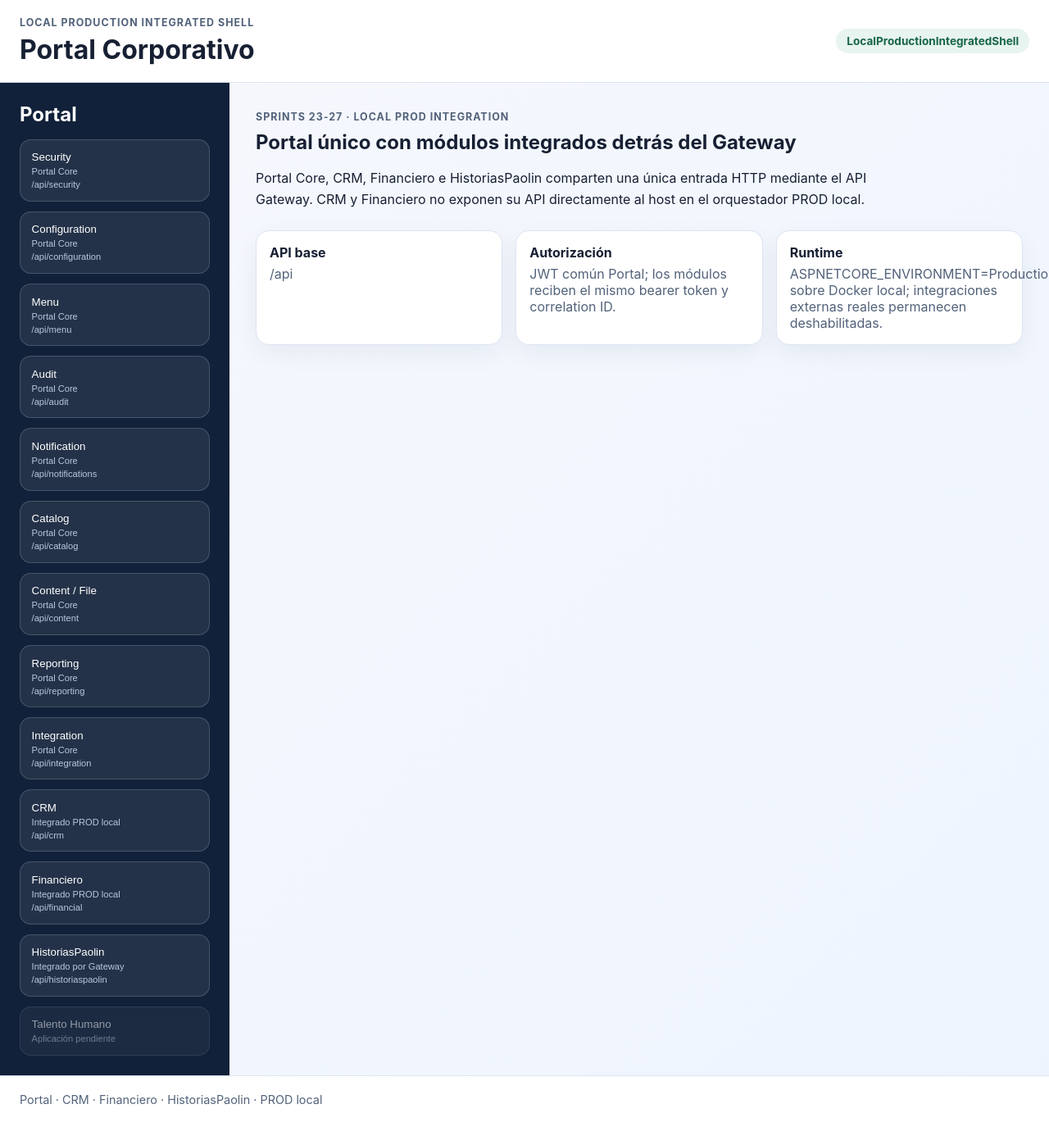
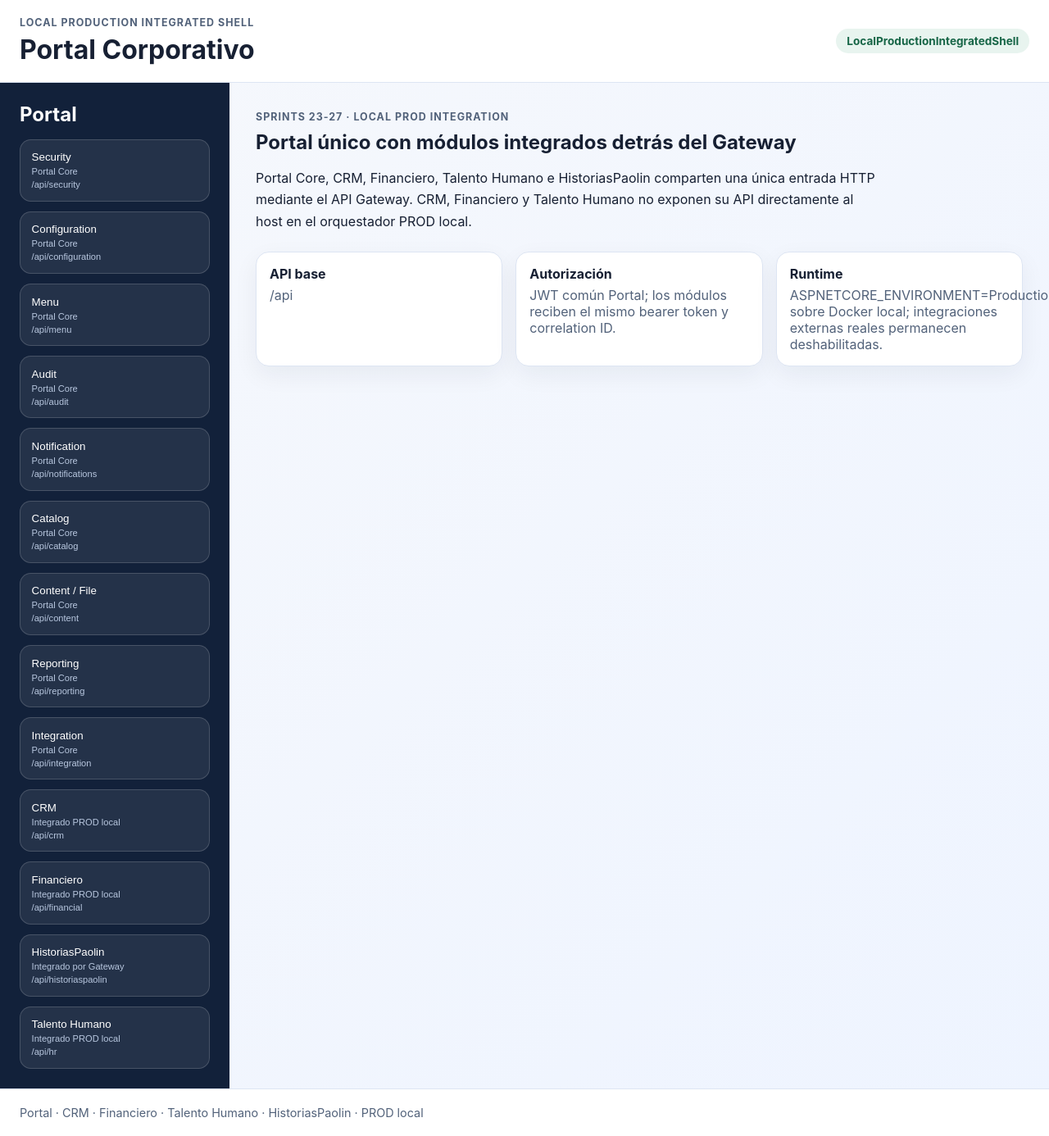
Before and after one commit to christyepez/PortalCorporativo, an Angular app in the folder frontend/: page / in a window 1280 px wide. Shown: the whole page at 82% size. Built offline with nearby package versions, Linux system fonts and the light colour scheme.

Commit message:
feat: expose HR module in Portal shell and smoke

```diff
--- a/frontend/src/app/app.component.html
+++ b/frontend/src/app/app.component.html
@@ -27,8 +27,8 @@
       <p class="eyebrow">Sprints 23-27 · Local PROD integration</p>
       <h2>Portal único con módulos integrados detrás del Gateway</h2>
       <p>
-        Portal Core, CRM, Financiero e HistoriasPaolin comparten una única entrada HTTP mediante el API Gateway.
-        CRM y Financiero no exponen su API directamente al host en el orquestador PROD local.
+        Portal Core, CRM, Financiero, Talento Humano e HistoriasPaolin comparten una única entrada HTTP mediante el API Gateway.
+        CRM, Financiero y Talento Humano no exponen su API directamente al host en el orquestador PROD local.
       </p>
       <div class="card-grid">
         <article>
@@ -48,6 +48,6 @@
   </section>
 
   <footer class="shell__footer">
-    Portal · CRM · Financiero · HistoriasPaolin · PROD local
+    Portal · CRM · Financiero · Talento Humano · HistoriasPaolin · PROD local
   </footer>
 </main>
--- a/frontend/src/app/app.component.ts
+++ b/frontend/src/app/app.component.ts
@@ -31,6 +31,6 @@ export class AppComponent {
     { label: 'CRM', status: 'Integrado PROD local', enabled: true, gatewayPath: '/api/crm' },
     { label: 'Financiero', status: 'Integrado PROD local', enabled: true, gatewayPath: '/api/financial' },
     { label: 'HistoriasPaolin', status: 'Integrado por Gateway', enabled: true, gatewayPath: '/api/historiaspaolin' },
-    { label: 'Talento Humano', status: 'Aplicación pendiente', enabled: false }
+    { label: 'Talento Humano', status: 'Integrado PROD local', enabled: true, gatewayPath: '/api/hr' }
   ];
 }
```
Also changed, not shown: 1 other file (tests, documents, lock files or other folders).
